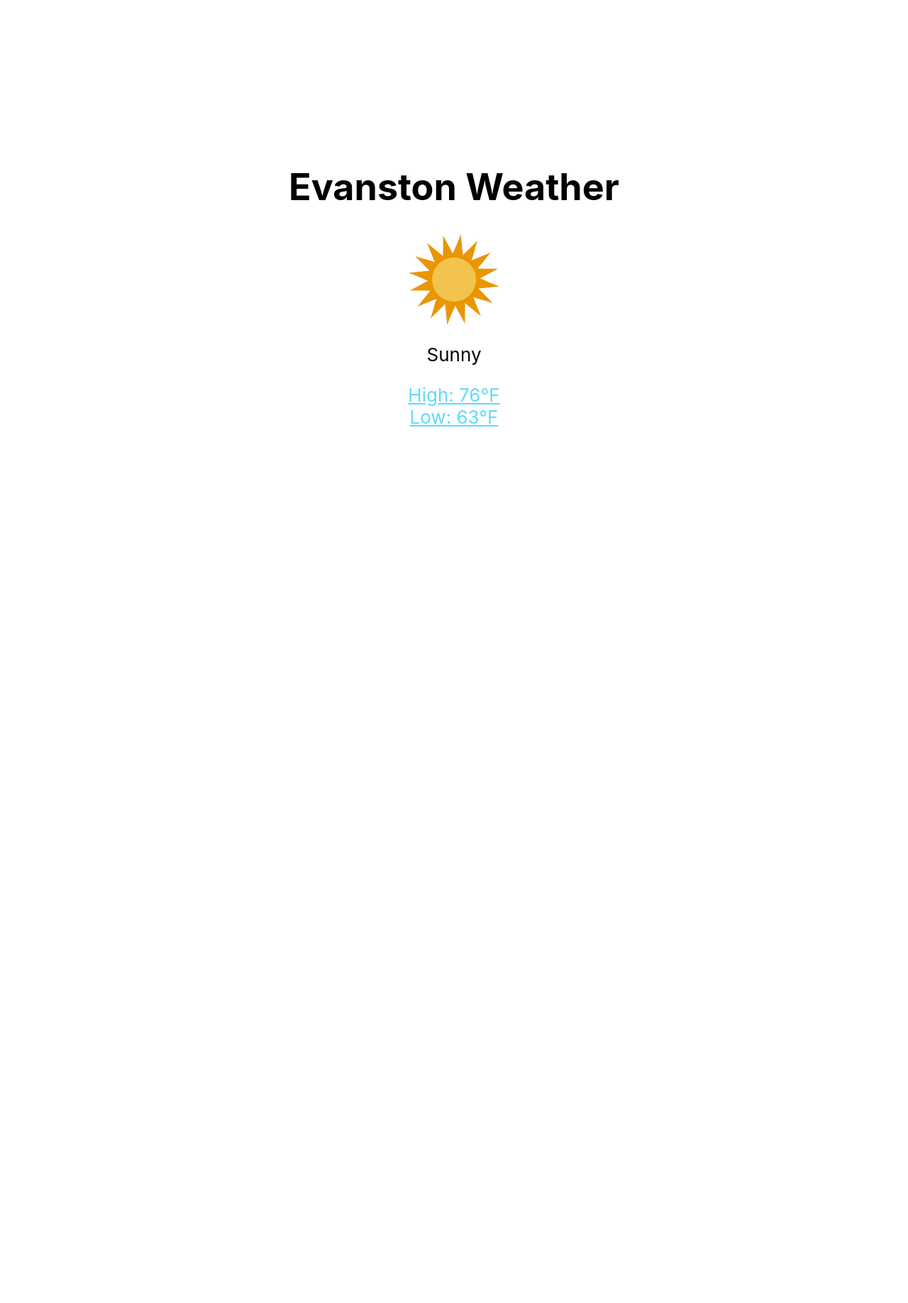
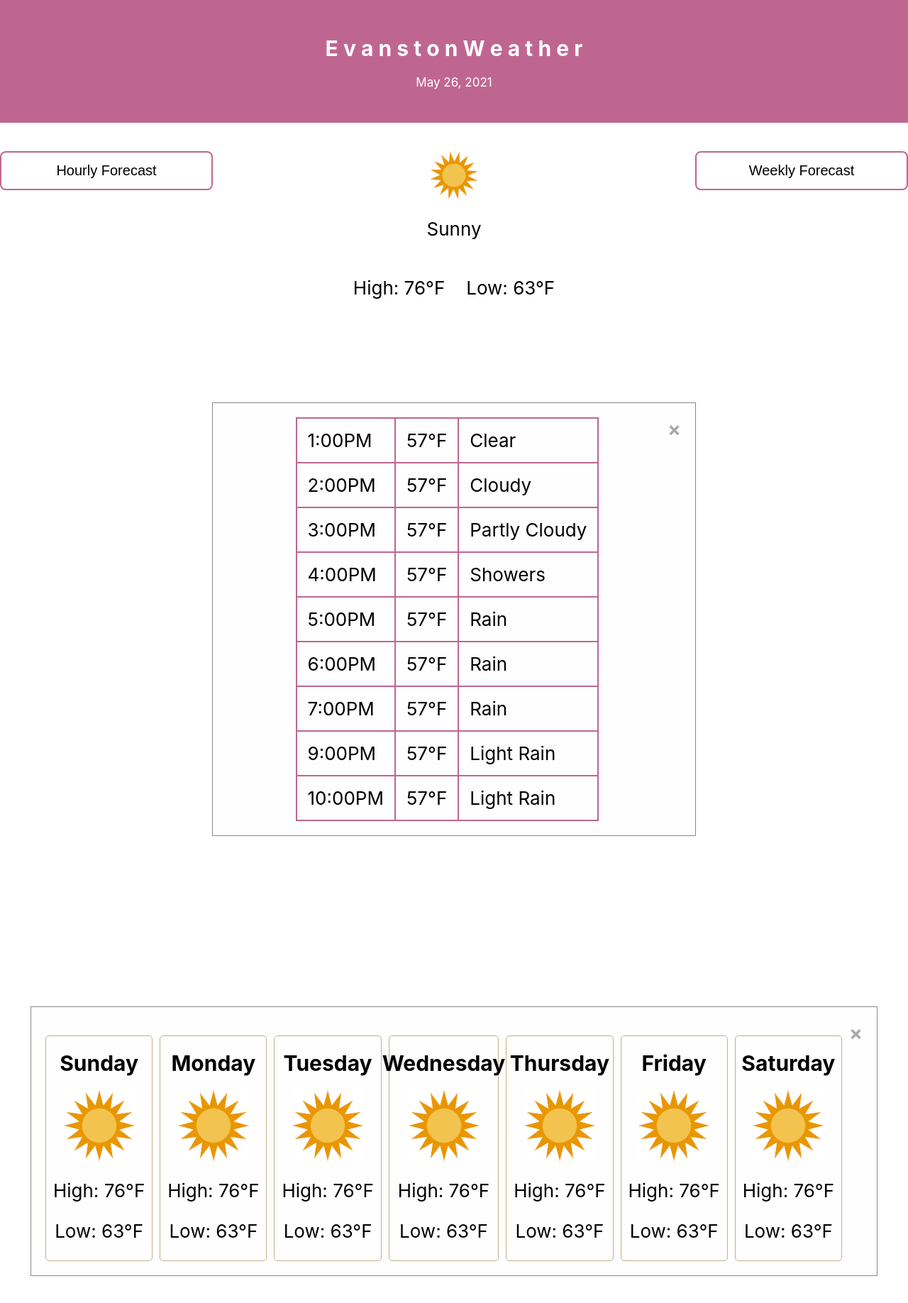
Before and after one commit to stephaniey2022/weatherapp, a React (Create React App) app: page / in a window 1280 px wide. Shown: the top 1836 px of the page at 71% size. Before the commit the page ends 800 px from the top, so only its background shows below. Built offline with nearby package versions, Linux system fonts and the light colour scheme.

Commit message:
First iteration of project

```diff
--- a/src/App.css
+++ b/src/App.css
@@ -15,7 +15,6 @@
 
 .App-header {
   background-color: white;
-  min-height: 100vh;
   display: flex;
   flex-direction: column;
   align-items: center;
@@ -36,3 +35,125 @@
     transform: rotate(360deg);
   }
 }
+
+#header{
+  padding: 30px;
+  text-align: center;
+  background-color: #BF6690;
+  color: white;
+  max-height: 25vh;
+  margin-bottom: 40px;
+}
+#subheader{
+  font-size: 17px;
+}
+h1{
+  font-size: 30px;
+}
+.modal {
+  /* display: none; Hidden by default */
+  position: fixed; /* Stay in place */
+  z-index: 1; /* Sit on top */
+  left: 0;
+  top: 0;
+  width: 100%; /* Full width */
+  height: 100%; /* Full height */
+  overflow: auto; /* Enable scroll if needed */
+  background-color: rgb(0,0,0); /* Fallback color */
+  background-color: rgba(0,0,0,0.4); /* Black w/ opacity */
+}
+
+/* Modal Content/Box */
+.modal-content {
+  background-color: #fefefe;
+  margin: 15vh auto; /* 15% from the top and centered */
+  padding: 20px;
+  border: 1px solid #888;
+  max-width: 90vw; /* Could be more or less, depending on screen size */
+  min-width: 50vw;
+}
+
+/* The Close Button */
+.close {
+  color: #aaa;
+  float: right;
+  font-size: 28px;
+  font-weight: bold;
+}
+
+.close:hover,
+.close:focus {
+  color: black;
+  text-decoration: none;
+  cursor: pointer;
+}
+
+#week{
+  display:flex;
+  flex-direction: row;
+  justify-content: center;
+}
+
+.weekday{
+  display:flex;
+  flex-direction: column;
+  text-align: center;
+  align-items: center;
+  width: 12vw;
+  border:1px solid #bdb38a;
+  margin-top: 20px;
+  border-radius: 5px;
+  margin-right: 10px;
+}
+
+#hourly {
+  float: left;
+  /* margin-left: -30%; */
+  background-color: white;
+  border-radius: 8px;
+  border: 2px solid #BF6690;
+  padding: 14px 40px;
+  transition-duration: 0.4s;
+  font-size: 20px;
+  width: 300px;
+}
+
+#hourly:hover {
+  background-color: #BF6690;
+  color: white;
+}
+
+#weekly {
+  float: right;
+  /* margin-left: 30%; */
+  /* margin-top: -4%;  */
+  background-color: white;
+  border-radius: 8px;
+  border: 2px solid #BF6690;
+  padding: 14px 40px;
+  transition-duration: 0.4s;
+  font-size: 20px;
+  width: 300px;
+}
+
+#weekly:hover {
+  background-color: #BF6690;
+  color: white;
+}
+
+table, th, td {
+  border: 2px solid #BF6690;
+  border-collapse: collapse;
+}
+
+th, td {
+  padding: 15px;
+  text-align: left;
+}
+
+tr:hover {background-color: #fff2ff;}
+
+#hourlyWeather{
+  justify-content: center;
+  text-align: center;
+}
--- a/src/App.js
+++ b/src/App.js
@@ -1,34 +1,176 @@
 import logo from './sun.png';
 import './App.css';
+import reactDom from 'react-dom';
+import React from 'react';
 
-function App() {
+class WeatherApp extends React.Component{
+  constructor(props){
+    super(props);
+    this.state = {
+      hourlyClicked: false,
+      weeklyClicked: false
+    }
+  }
+
+  tabClick(){
+    if (this.state.hourlyClicked){
+      this.setState({ hourlyClicked: false, weeklyClicked: true })
+    }
+  }
+
+  render(){
     return (
       <div className="App">
+        <div id="header">
+          <h1>E v a n s t o n W e a t h e r</h1>
+          <p id="subheader">May 26, 2021</p>
+        </div>
+        <button onclick = "myFunction()" id="hourly"> Hourly Forecast</button>
+        <button id="weekly">Weekly Forecast</button>
         <header className="App-header">
-        <h1>Evanston Weather</h1>
           <img style={{width: "10%", height: "10%"}} src={logo} className="App-logo" alt="logo" />
           <p>
             Sunny
           </p>
-        <a
-          className="App-link"
-          href="https://reactjs.org"
-          target="_blank"
-          rel="noopener noreferrer"
-        >
-          High: 76°F
-        </a>
-        <a
-          className="App-link"
-          href="https://reactjs.org"
-          target="_blank"
-          rel="noopener noreferrer"
-        >
-          Low: 63°F
-        </a>
+          <div style={{display: "flex"}}>
+            <p style={{marginRight: "30px"}}>High: 76°F</p>
+            <p>Low: 63°F</p>
+          </div>
+          {/* <button id="myBtn" onclick="openModal('weekly')">Open Modal</button> */}
+          <div id="hourlyWeather">
+            <div class="modal-content">
+              <span class="close">&times;</span>
+              <div id="week">
+                <table>
+                <tr>
+                  <td>1:00PM</td>
+                  <td>57°F</td>
+                  <td>Clear</td>
+                </tr>
+                <tr>
+                <td>2:00PM</td>
+                  <td>57°F</td>
+                  <td>Cloudy</td>
+                </tr>
+                <tr>
+                <td>3:00PM</td>
+                  <td>57°F</td>
+                  <td>Partly Cloudy</td>
+                </tr>
+                <tr>
+                <td>4:00PM</td>
+                  <td>57°F</td>
+                  <td>Showers</td>
+                </tr>
+                <tr>
+                <td>5:00PM</td>
+                  <td>57°F</td>
+                  <td>Rain</td>
+                </tr>
+                <tr>
+                <td>6:00PM</td>
+                  <td>57°F</td>
+                  <td>Rain</td>
+                </tr>
+                <tr>
+                <td>7:00PM</td>
+                  <td>57°F</td>
+                  <td>Rain</td>
+                </tr>
+                <tr>
+                <td>9:00PM</td>
+                  <td>57°F</td>
+                  <td>Light Rain</td>
+                </tr>
+                <tr>
+                <td>10:00PM</td>
+                  <td>57°F</td>
+                  <td>Light Rain</td>
+                </tr>
+              </table>
+              </div>
+            </div>
+          </div>
+          <div id="weeklyWeather" >
+        <div class="modal-content">
+          <span class="close">&times;</span>
+          <div id="week">
+          <div class="weekday">
+              <h1>Sunday</h1>
+              <img style={{width: "100px", height: "100px"}} src={logo} alt="logo" />
+              <div class="temp">
+                <p>High: 76°F</p>
+                <p>Low: 63°F</p>
+              </div>
+            </div>
+            <div class="weekday">
+              <h1>Monday</h1>
+              <img style={{width: "100px", height: "100px"}} src={logo} alt="logo" />
+              <div class="temp">
+                <p>High: 76°F</p>
+                <p>Low: 63°F</p>
+              </div>
+            </div>
+            <div class="weekday">
+              <h1>Tuesday</h1>
+              <img style={{width: "100px", height: "100px"}} src={logo} alt="logo" />
+              <div class="temp">
+                <p>High: 76°F</p>
+                <p>Low: 63°F</p>
+              </div>
+            </div>
+            <div class="weekday">
+              <h1>Wednesday</h1>
+              <img style={{width: "100px", height: "100px"}} src={logo} alt="logo" />
+              <div class="temp">
+                <p>High: 76°F</p>
+                <p>Low: 63°F</p>
+              </div>
+            </div>
+            <div class="weekday">
+              <h1>Thursday</h1>
+              <img style={{width: "100px", height: "100px"}} src={logo} alt="logo" />
+              <div class="temp">
+                <p>High: 76°F</p>
+                <p>Low: 63°F</p>
+              </div>
+            </div>
+            <div class="weekday">
+              <h1>Friday</h1>
+              <img style={{width: "100px", height: "100px"}} src={logo} alt="logo" />
+              <div class="temp">
+                <p>High: 76°F</p>
+                <p>Low: 63°F</p>
+              </div>
+            </div>
+            <div class="weekday">
+              <h1>Saturday</h1>
+              <img style={{width: "100px", height: "100px"}} src={logo} alt="logo" />
+              <div class="temp">
+                <p>High: 76°F</p>
+                <p>Low: 63°F</p>
+              </div>
+            </div>
+          </div>
+        </div>
+      </div>
         </header>
       </div>
+      )
+  }
+
+
+
+}
+
+function App() {
+
+
+  return (
+    <WeatherApp />
   );
+
+
 }
 
 export default App;
```
Lines whose indentation alone changed are shown as unchanged.
